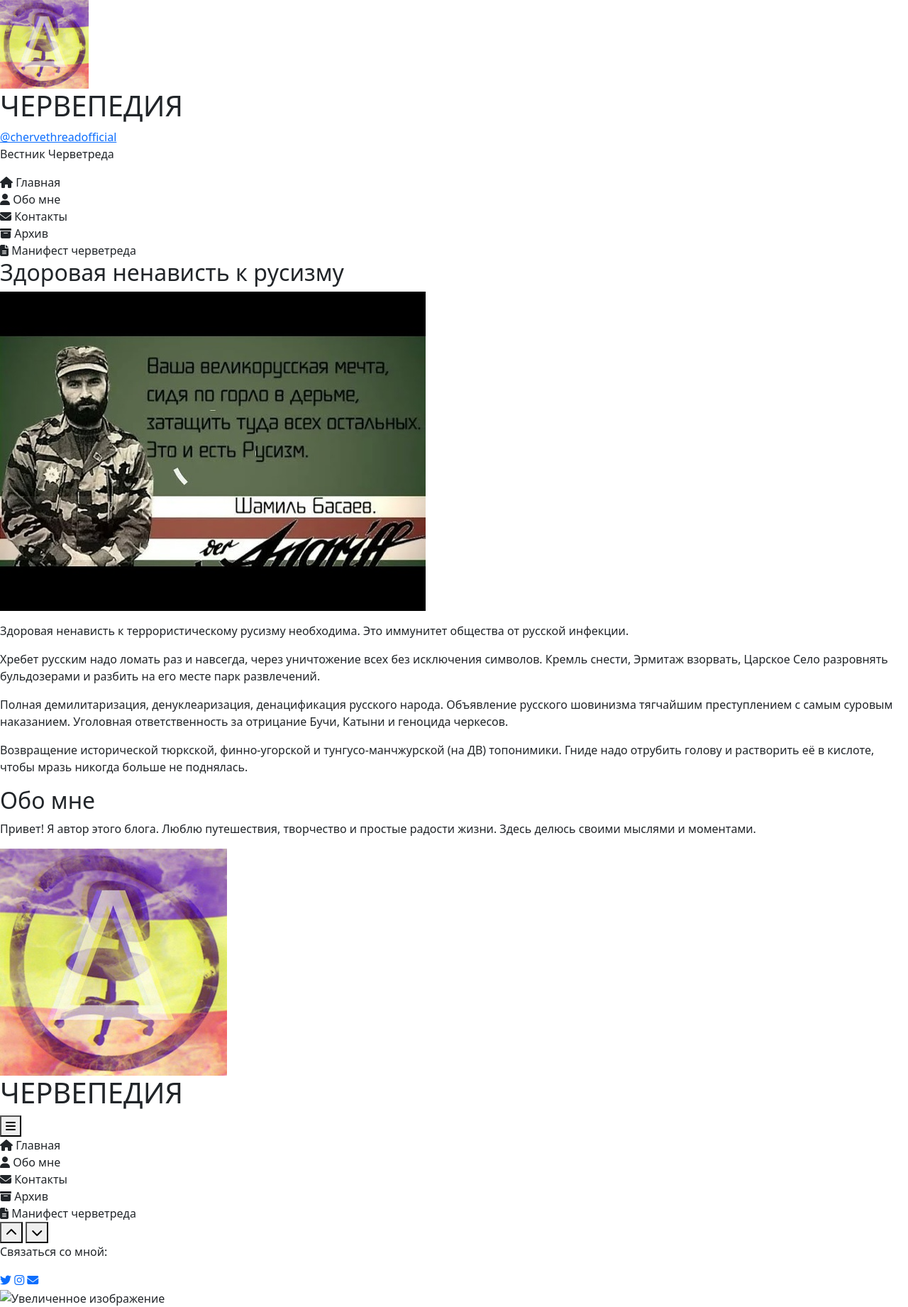
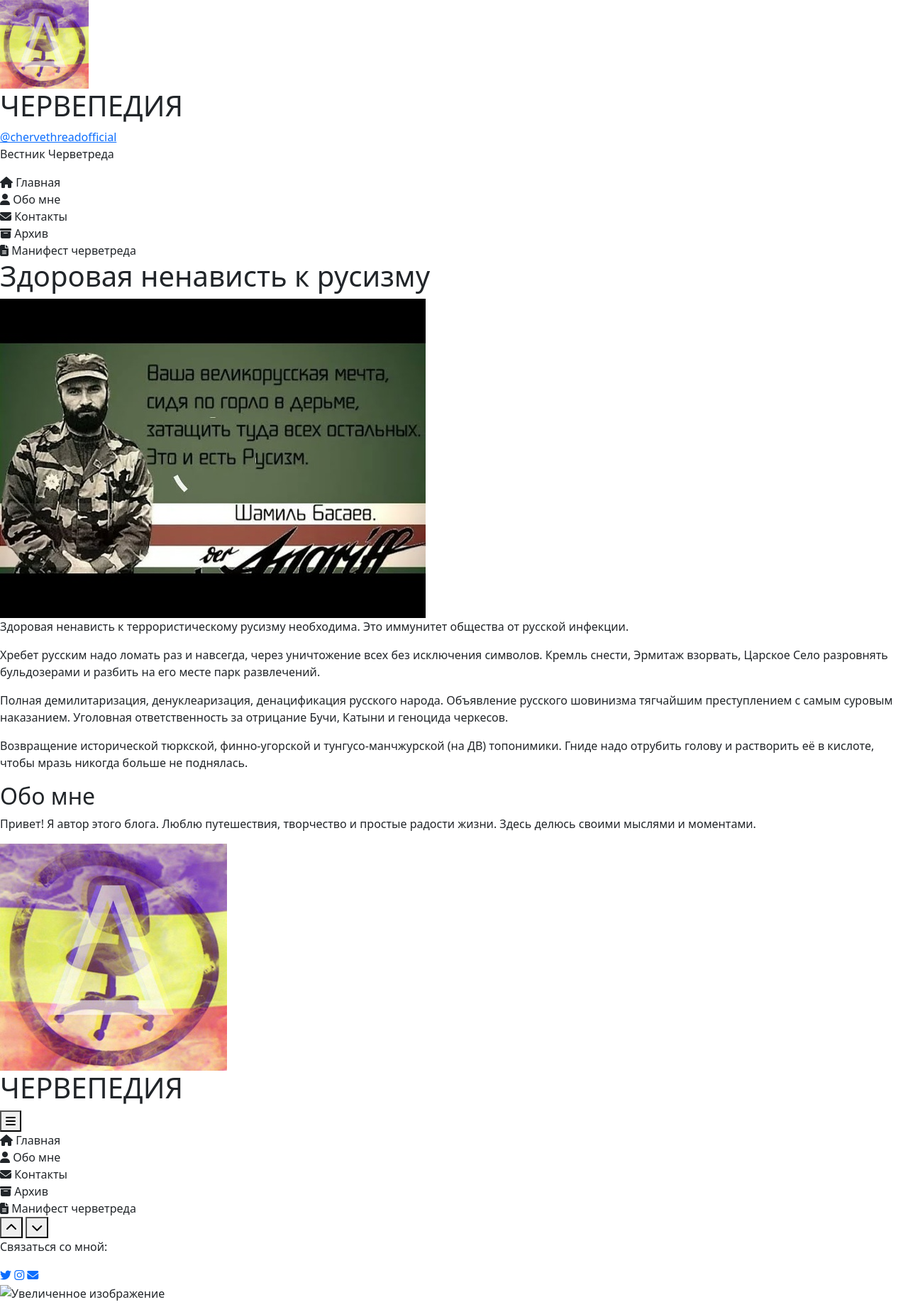
Before and after one commit to chervepediya/chervepediya.github.io, a Jekyll site: the page built from _posts/2025-02-21-nenavist-k-rusizmu.md, in a window 1280 px wide. Shown: the whole page at 71% size. Built offline with Jekyll 4.4.1, drawn with Linux system fonts in a browser that asks for light colours; nearby versions of some CDN libraries; a script that is not in the unit is left out.

Commit message:
Update post.html

```diff
--- a/_layouts/post.html
+++ b/_layouts/post.html
@@ -2,7 +2,7 @@
 layout: default
 ---
 <div class="post" data-aos="fade-up">
-    <h2>{{ page.title }}</h2>
+    <h1>{{ page.title }}</h1>
     {% if page.image %}
     <div class="post-image">
         {% if page.image contains 't.me' %}
@@ -14,11 +14,13 @@ layout: default
             </div>
         {% else %}
             <div class="post-image-bg" style="background-image: url('{{ page.image | absolute_url }}');"></div>
-            <img src="{{ page.image | absolute_url }}" alt="{{ page.title }}">
+            <img src="{{ page.image | absolute_url }}" alt="{{ page.title }} - изображение для поста" loading="lazy">
         {% endif %}
     </div>
     {% endif %}
-    <p>{{ content }}</p>
+    <div class="post-content">
+        {{ content }}
+    </div>
 </div>
 {% include comments.html %}
 
```
Also changed, not shown: other parts of _layouts/post.html (+16 -0 lines).
